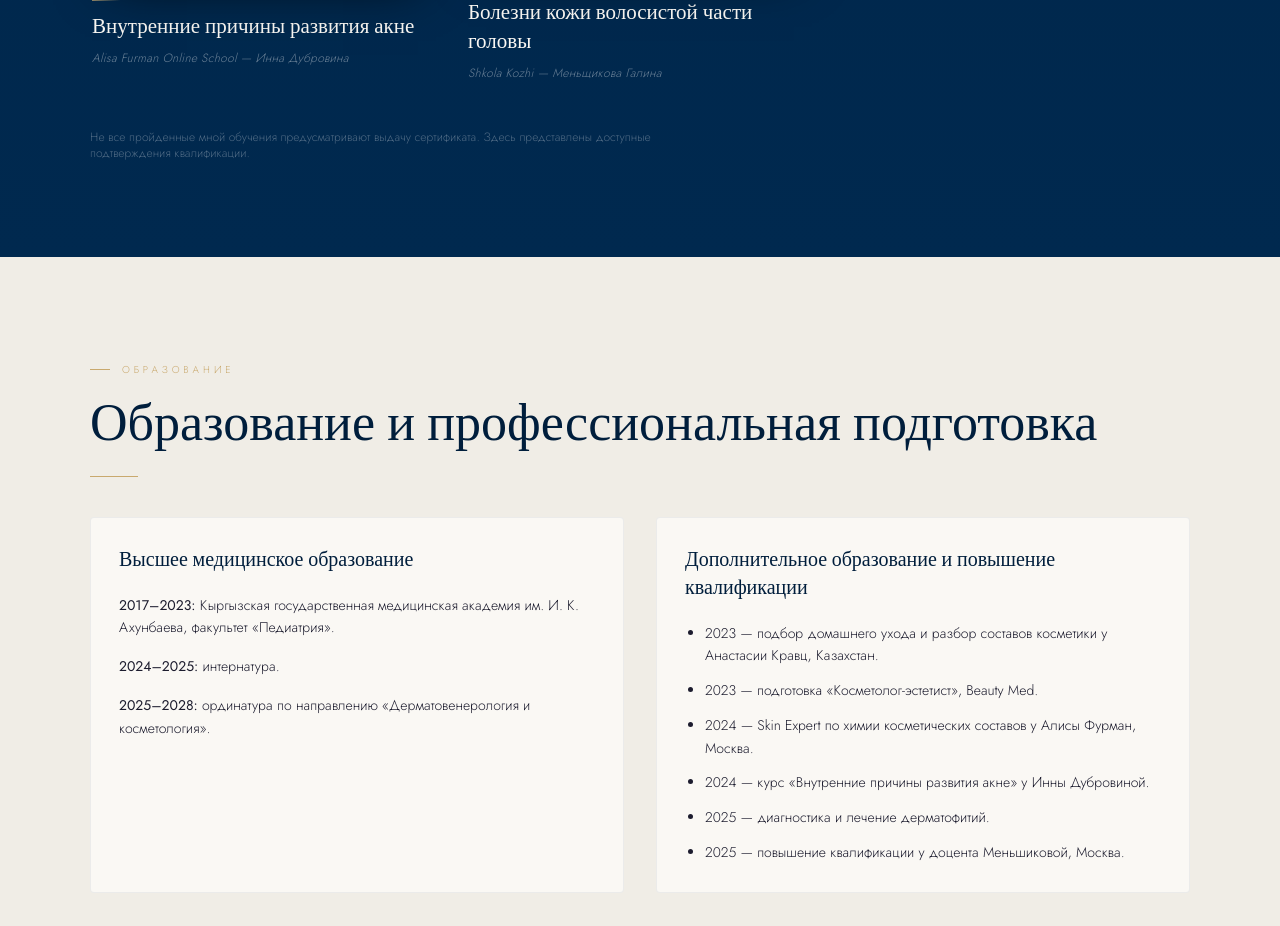
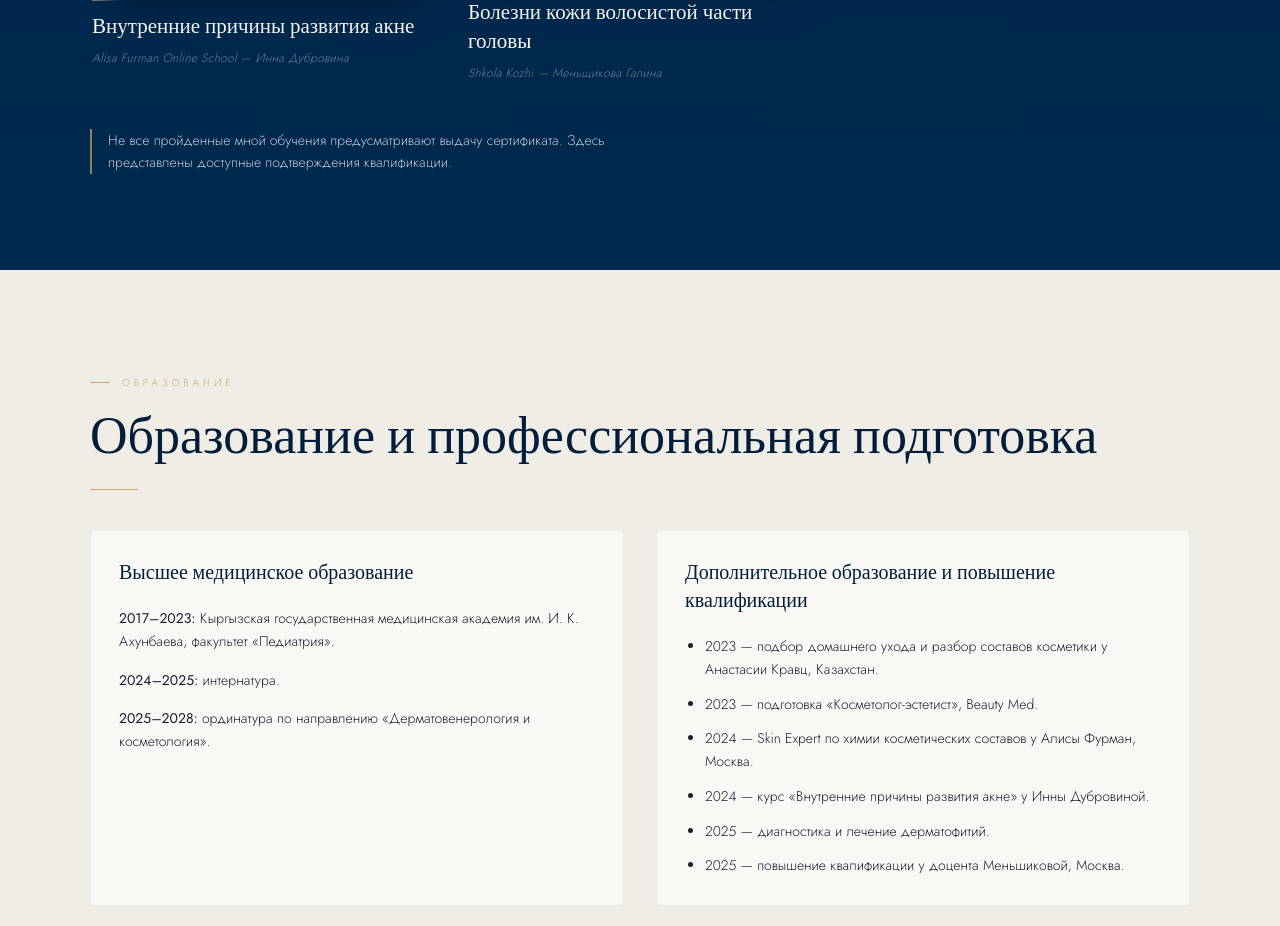
Before and after one commit to graz1p777dev/ademi-portfolio, a Next.js app: page / in a window 1280 px wide. Shown: the part 5640-6566 px from the top of the page. Built offline with nearby package versions, Linux system fonts and the light colour scheme.

Commit message:
style: improve certificate note visibility

```diff
--- a/app/components/Certificates.tsx
+++ b/app/components/Certificates.tsx
@@ -162,7 +162,7 @@ export default function Certificates() {
         </div>
 
         {certificates.note && (
-          <motion.p {...reveal} transition={{ ...reveal.transition, delay: 0.3 }} className="mt-12 text-white/30 text-xs max-w-xl">
+          <motion.p {...reveal} transition={{ ...reveal.transition, delay: 0.3 }} className="mt-12 max-w-xl border-l-2 border-gold/70 pl-4 text-white/75 text-sm leading-relaxed">
             {certificates.note}
           </motion.p>
         )}
```
